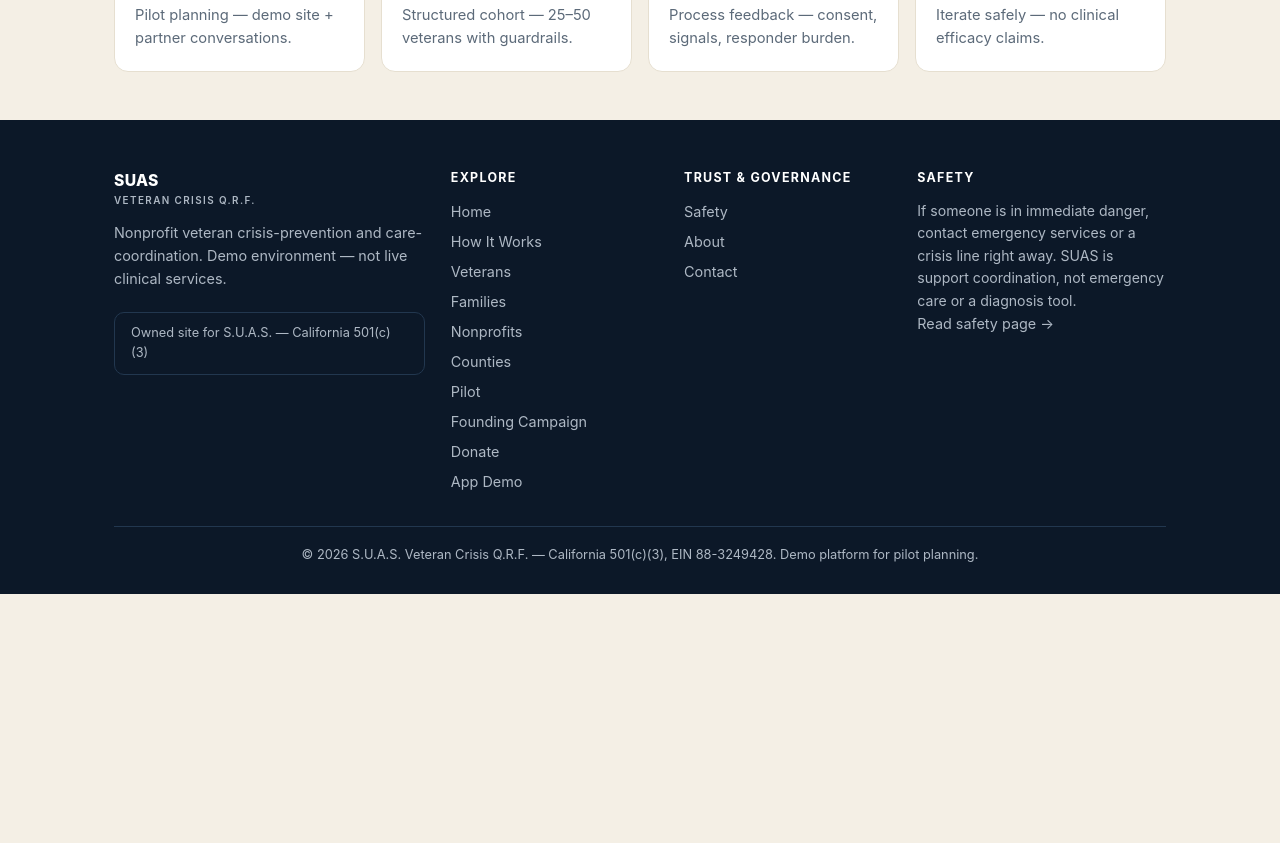
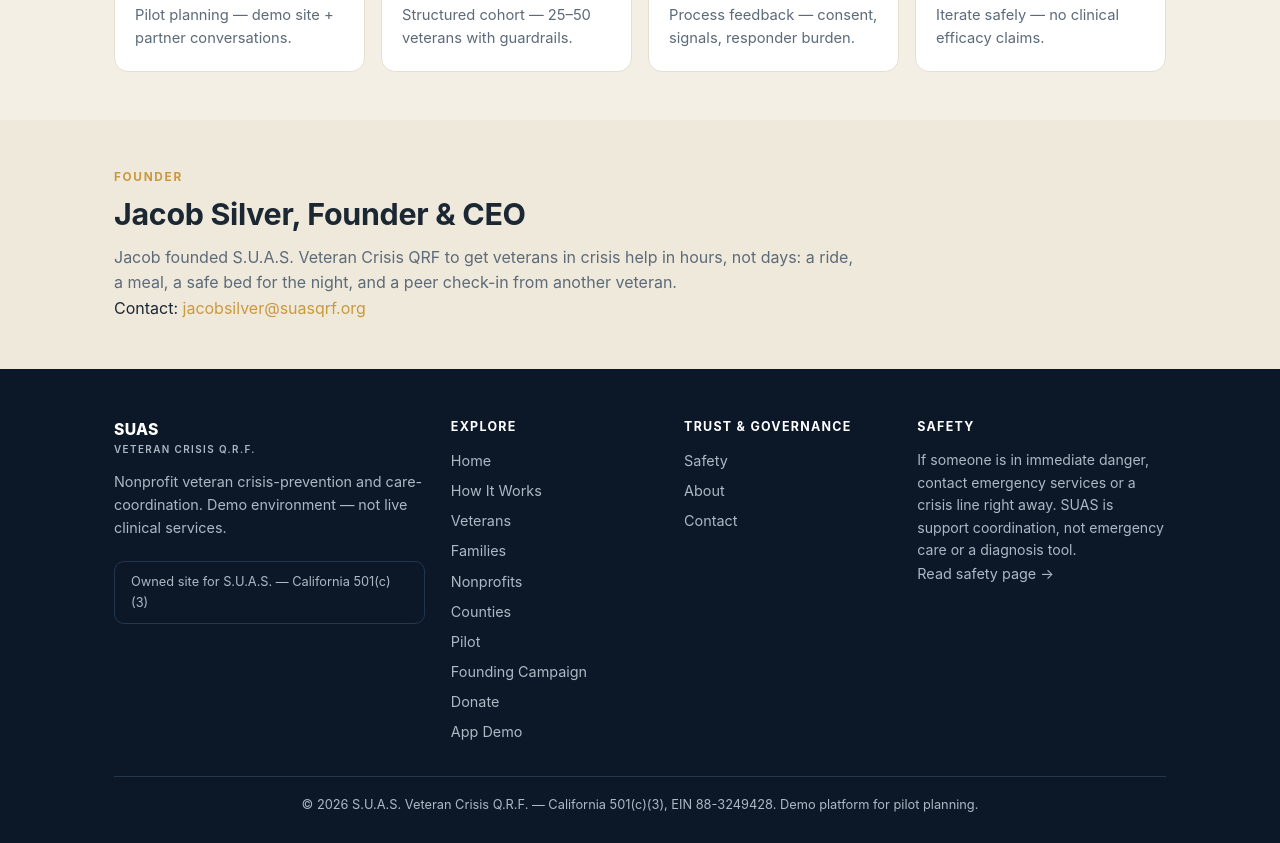
Before and after one commit to S-U-A-S-Veteran-Crisis-QRF/suas-webapp, a Next.js app: page /about in a window 1280 px wide. Shown: the part 1440-2283 px from the top of the page. Before the commit the page ends 2034 px from the top, so only its background shows below. Built offline with nearby package versions, Linux system fonts and the light colour scheme; no server answers.

Commit message:
About: add founder block

```diff
--- a/app/about/page.tsx
+++ b/app/about/page.tsx
@@ -107,6 +107,24 @@ export default function AboutPage() {
           </div>
         </div>
       </section>
+
+      <section>
+        <div className="container">
+          <Reveal>
+            <div className="sec-label">Founder</div>
+            <h2>Jacob Silver, Founder &amp; CEO</h2>
+            <p className="lead">
+              Jacob founded S.U.A.S. Veteran Crisis QRF to get veterans in crisis help in hours,
+              not days: a ride, a meal, a safe bed for the night, and a peer check-in from
+              another veteran.
+            </p>
+            <p>
+              Contact:{" "}
+              <a href="mailto:jacobsilver@suasqrf.org">jacobsilver@suasqrf.org</a>
+            </p>
+          </Reveal>
+        </div>
+      </section>
     </>
   );
 }
```
